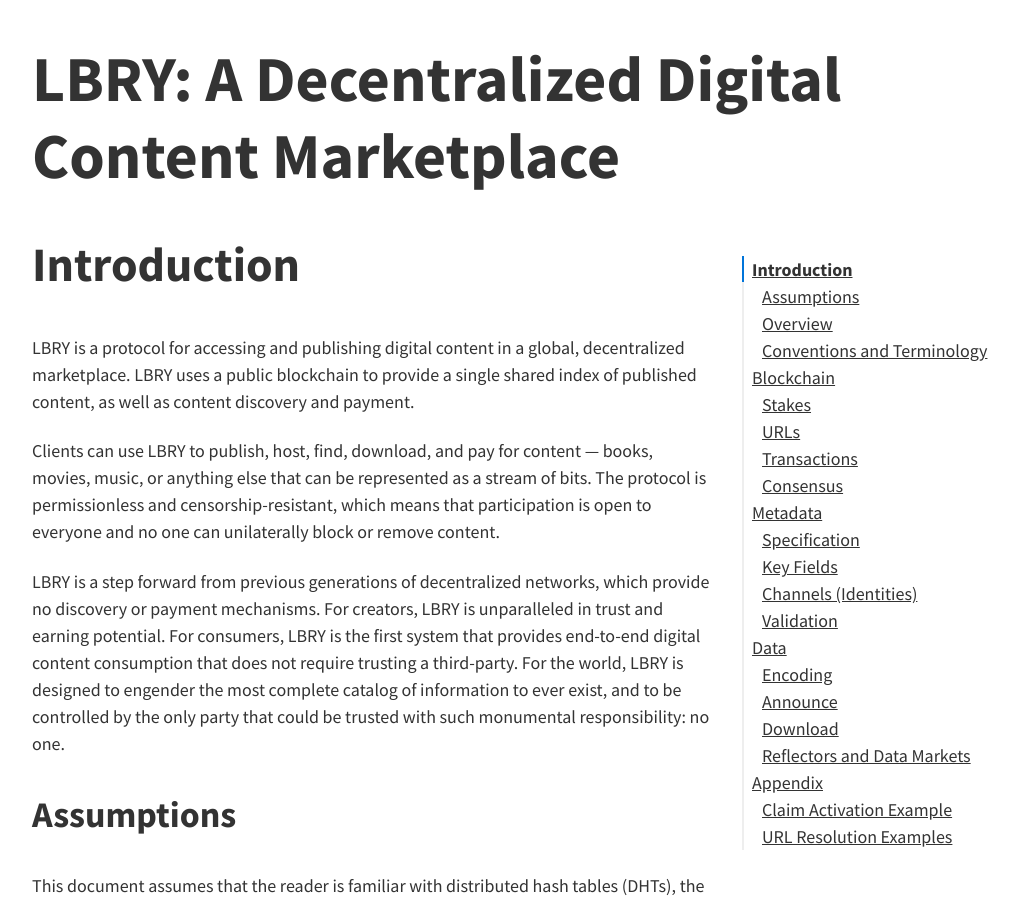
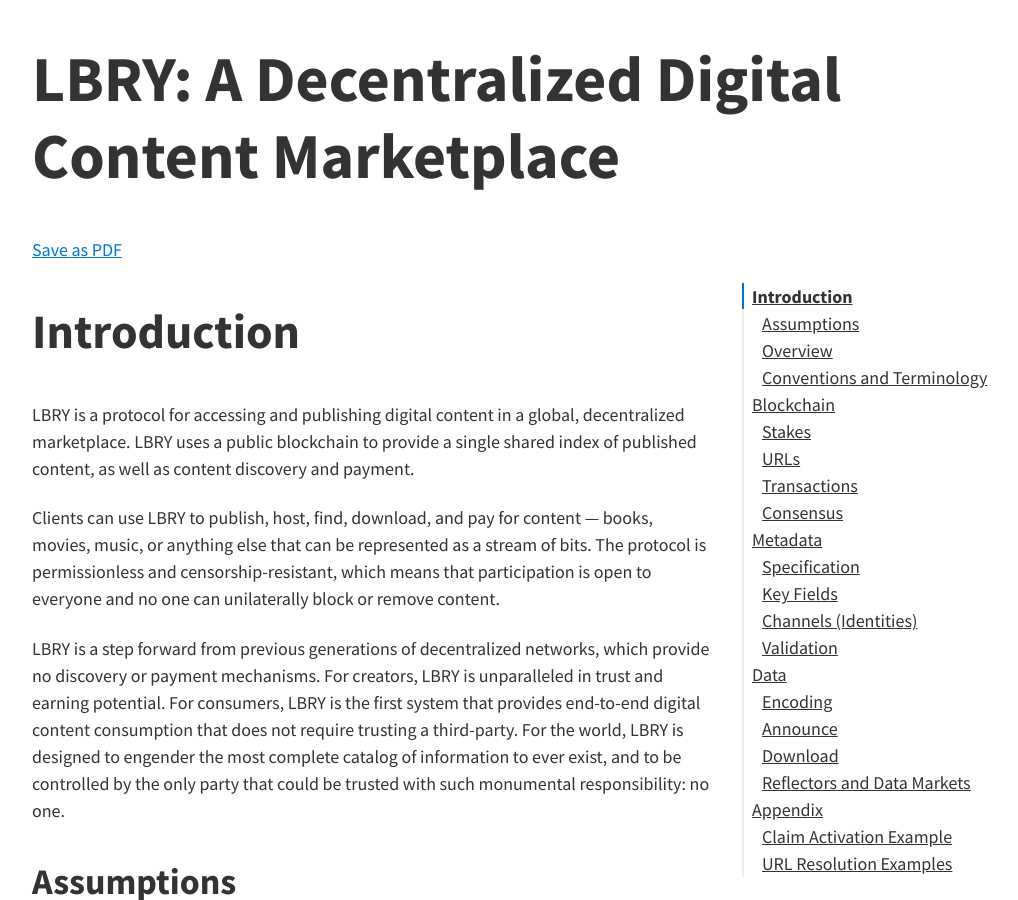
Before and after one commit to lbryio/spec, a Jekyll site: the page built from index.md, in a window 1280 px wide and 900 px high. Shown: the whole window, without its empty margins (118-1136 px from the left). Built offline with Jekyll 4.4.1, drawn with Linux system fonts in a browser that asks for light colours.

Commit message:
pdf button. Fixes #6

```diff
--- a/_layouts/spec.html
+++ b/_layouts/spec.html
@@ -13,8 +13,11 @@
 
   <main>
     <h1>LBRY: A Decentralized Digital Content Marketplace</h1>
-    <div class="toc-menu">Menu</div>
-    <nav class="toc"></nav>
+    <a href="javascript:;" class="pdf-hide" onclick="this.setAttribute('href', 'https://v2.convertapi.com/convert/web/to/pdf?secret=9XShsyNjNpjmaIz2&hideelements=.pdf-hide&download=attachment&url=' + encodeURI(window.location))">
+      Save as PDF
+    </a>
+    <div class="toc-menu pdf-hide">Menu</div>
+    <nav class="toc pdf-hide"></nav>
     <div id="content">
         {{ content }}
     </div>
```
Also changed, not shown: other parts of _layouts/spec.html (+1 -1 lines).
